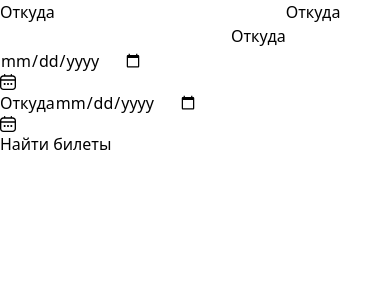
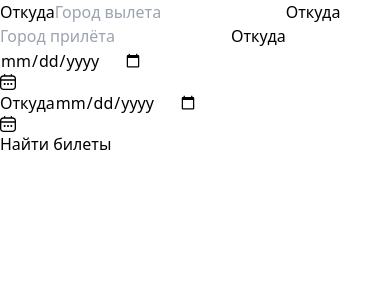
Before and after one commit to 4reall/vipservice_test_project, a Next.js app: page /avia in a window 390 px wide. Shown: the top 300 px of the page. Built offline with nearby package versions, Linux system fonts and the light colour scheme.

Commit message:
add responsive design

```diff
--- a/src/components/Layout.tsx
+++ b/src/components/Layout.tsx
@@ -1,10 +1,16 @@
 import { PropsWithChildren } from "react";
+import Head from "next/head";
 
 const Layout = ({ children }: PropsWithChildren<{}>) => {
   return (
-    <main>
-      <section className="p-8">{children}</section>
-    </main>
+    <>
+      <Head>
+        <title>vipservice project</title>
+      </Head>
+      <main>
+        <section className="p-8">{children}</section>
+      </main>
+    </>
   );
 };
 
--- a/src/components/SearchForm.tsx
+++ b/src/components/SearchForm.tsx
@@ -6,7 +6,6 @@ import cn from "classnames";
 import { z } from "zod";
 import { zodResolver } from "@hookform/resolvers/zod";
 import { useRouter } from "next/router";
-import { ComponentProps } from "react";
 
 interface SearchFormValues {
   from: string;
@@ -61,8 +60,18 @@ const SearchForm = ({}: SearchFormProps) => {
           "md:grid-cols-4 sm:grid-cols-2 grid-cols-1"
         )}
       >
-        <Input {...register("from")} label="Откуда" id="from" />
-        <Input {...register("to")} label="Откуда" id="to" />
+        <Input
+          {...register("from")}
+          label="Откуда"
+          id="from"
+          placeholder="Город вылета"
+        />
+        <Input
+          {...register("to")}
+          label="Откуда"
+          id="to"
+          placeholder="Город прилёта"
+        />
         <DatePicker {...register("toDate")} label="Откуда" id="toDate" />
         <DatePicker {...register("fromDate")} label="Откуда" id="fromDate" />
       </div>
--- /dev/null
+++ b/src/pages/_document.tsx
@@ -0,0 +1,20 @@
+import { Html, Head, Main, NextScript } from "next/document";
+
+export default function Document() {
+  return (
+    <Html>
+      <Head>
+        <link
+          type="image/png"
+          sizes="32x32"
+          rel="icon"
+          href="/icons8-ticket-32.png"
+        />
+      </Head>
+      <body>
+        <Main />
+        <NextScript />
+      </body>
+    </Html>
+  );
+}
--- a/src/pages/api/hello.ts
+++ /dev/null
@@ -1,13 +0,0 @@
-// Next.js API route support: https://nextjs.org/docs/api-routes/introduction
-import type { NextApiRequest, NextApiResponse } from 'next'
-
-type Data = {
-  name: string
-}
-
-export default function handler(
-  req: NextApiRequest,
-  res: NextApiResponse<Data>
-) {
-  res.status(200).json({ name: 'John Doe' })
-}
--- a/src/pages/avia/info.tsx
+++ b/src/pages/avia/info.tsx
@@ -41,7 +41,7 @@ const Info: NextPage = () => {
     <>
       {shouldRender && (
         <div className="rounded-2xl overflow-hidden shadow-widget grid grid-cols-10">
-          <div className="col-span-8">
+          <div className="md:col-span-8 col-span-7">
             <FlightCard
               toDate={router.query.toDate as string}
               endPoint={{ name: router.query.to as string, short: "ROV" }}
@@ -60,8 +60,8 @@ const Info: NextPage = () => {
           </div>
           <div
             className={cn(
-              "col-start-9 col-span-2 border-second-light border-l-[1px]",
-              "h-full w-full flex justify-center items-center"
+              "md:col-start-9 md:col-span-2 border-second-light border-l-[1px]",
+              "h-full w-full flex justify-center items-center col-span-3 col-start-8"
             )}
           >
             <span className="font-bold text-3xl">
```
Also changed, not shown: src/components/FlightCard.tsx (+5 -5 lines), src/components/FlightInfo.tsx (+9 -4 lines), public/icons8-ticket-32.png (added), src/pages/api/avia/info.tsx (deleted).
